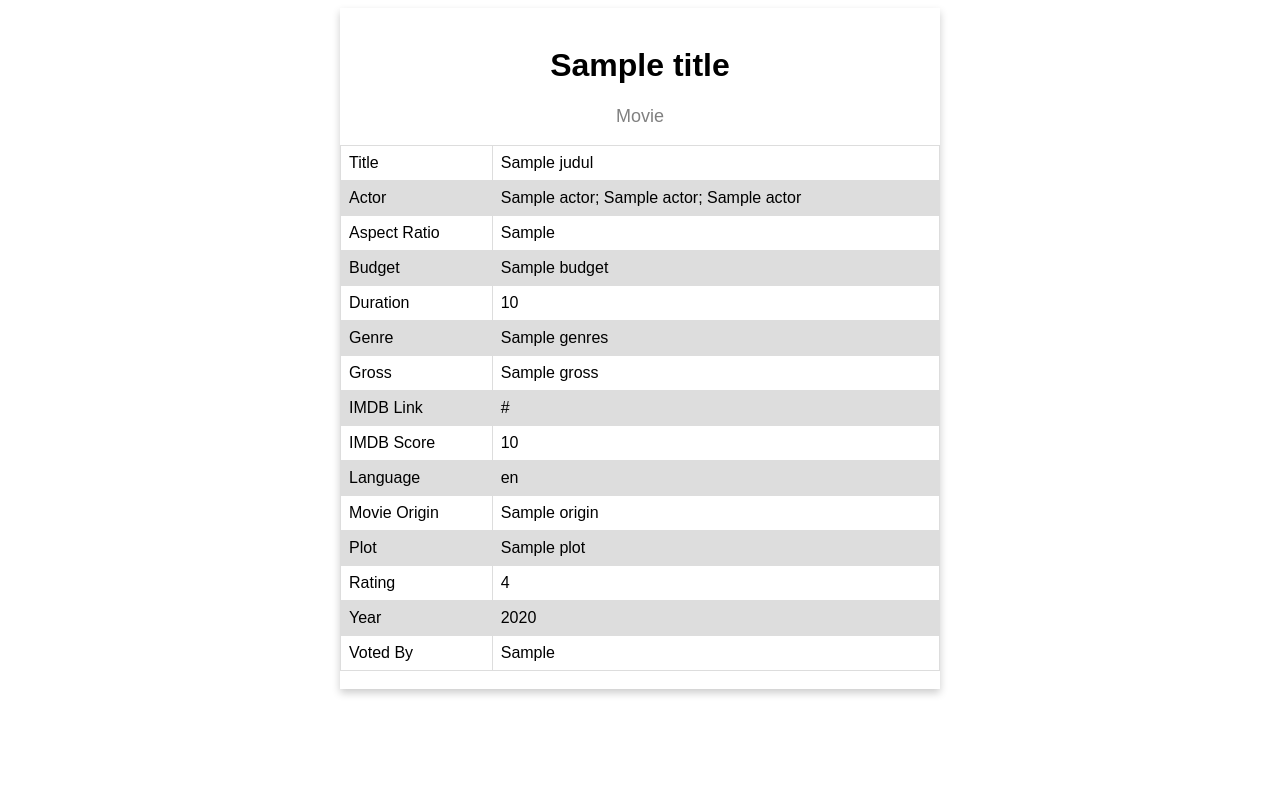
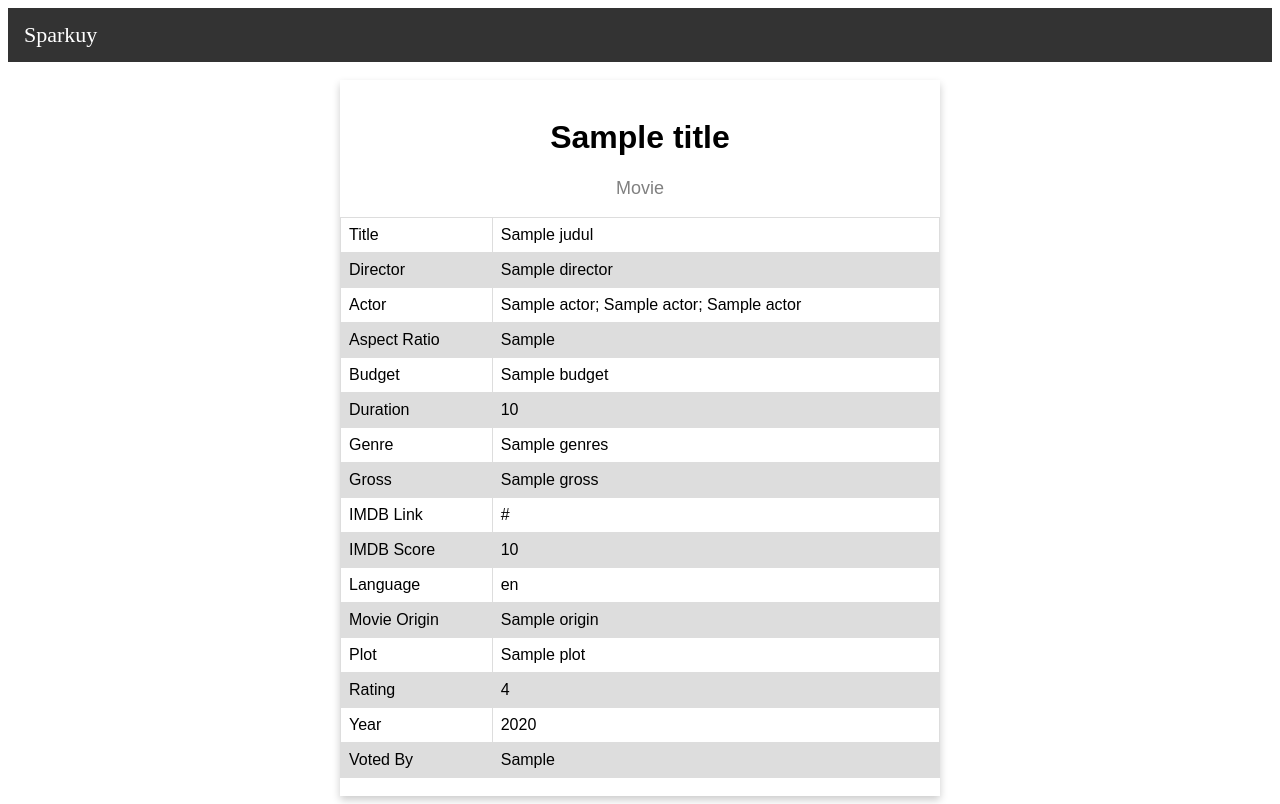
Before and after one commit to farizkiyazid/Sparkuy, a Flask app: template app/templates/details.html in a window 1280 px wide. Before the commit the page ends 696 px from the top, so only its background shows below. Run offline with Flask 2, Linux system fonts and the light colour scheme; the template is opened without the code that fills it: most values are stand-ins (such as "Sample title", 1, 10 or a date in 2020).

Commit message:
ada header

```diff
--- a/app/controller.py
+++ b/app/controller.py
@@ -24,6 +24,30 @@ style = '''
         tr:nth-child(even) {
         background-color: #dddddd;
         }
+
+        ul {
+            list-style-type: none;
+            margin: 0;
+            padding: 0;
+            overflow: hidden;
+            background-color: #333;
+        }
+
+        li {
+            float: left;
+        }
+
+        li a {
+            display: block;
+            color: white;
+            text-align: center;
+            padding: 14px 16px;
+            text-decoration: none;
+        }
+
+        li a:hover {
+            background-color: #111;
+        }
         </style>
         '''
 
@@ -39,6 +63,8 @@ def searchLocal(searchKey):
         </tr>
     '''
     for s,p,o in g:
+        # if re.search(str(s), out, re.IGNORECASE):
+        #     continue
         if re.search(searchKey, str(o), re.IGNORECASE):
             counter+=1
             title = g.value(s, rdflib.term.URIRef(u'http://localhost:3333/hasTitle'), None)
@@ -47,6 +73,7 @@ def searchLocal(searchKey):
             for actor in g.objects(s,rdflib.term.URIRef(u'http://localhost:3333/hasActor')):
                 actors[i] = actor
                 i+=1
+
             out += '''
             <tr>
                 <td>'''+s+'''</td>
@@ -68,6 +95,7 @@ def searchLocal(searchKey):
 
 def getAttrById(s):
     title = g.value(rdflib.term.URIRef(s), rdflib.term.URIRef(u'http://localhost:3333/hasTitle'), None)
+    director = g.value(rdflib.term.URIRef(s), rdflib.term.URIRef(u'http://localhost:3333/directedBy'), None)
     actors = [None] * 3
     i = 0
     for actor in g.objects(rdflib.term.URIRef(s),rdflib.term.URIRef(u'http://localhost:3333/hasActor')):
@@ -86,4 +114,4 @@ def getAttrById(s):
     rating = g.value(rdflib.term.URIRef(s), rdflib.term.URIRef(u'http://localhost:3333/hasRating'), None)
     year = g.value(rdflib.term.URIRef(s), rdflib.term.URIRef(u'http://localhost:3333/madeInYear'), None)
     votedBy = g.value(rdflib.term.URIRef(s), rdflib.term.URIRef(u'http://localhost:3333/votedBy'), None)
-    return render_template('details.html', title='Details', judul=title, actor=actors, aspectRatio=aspectRatio, budget=budget, duration=duration, genres=genres, gross=gross, imdbLink=imdbLink, imdbScore=imdbScore, lang=lang, origin=origin, plot=plot, rating=rating, year=year, votedBy=votedBy)
+    return render_template('details.html', title='Details', director=director, judul=title, actor=actors, aspectRatio=aspectRatio, budget=budget, duration=duration, genres=genres, gross=gross, imdbLink=imdbLink, imdbScore=imdbScore, lang=lang, origin=origin, plot=plot, rating=rating, year=year, votedBy=votedBy)
--- a/app/routes.py
+++ b/app/routes.py
@@ -17,6 +17,10 @@ def handle_data():
         '''+controller.style+'''
     </head>
     <body>
+        <ul>
+            <li><a class="active" href="/">Sparkuy</a></li>
+        </ul>
+        <br>
         ''' + controller.searchLocal(searchKey) + '''
     </body>
 </html>'''
--- a/app/templates/details.html
+++ b/app/templates/details.html
@@ -57,11 +57,38 @@
         tr:nth-child(even) {
             background-color: #dddddd;
         }
+
+        ul {
+            list-style-type: none;
+            margin: 0;
+            padding: 0;
+            overflow: hidden;
+            background-color: #333;
+        }
+
+        li {
+            float: left;
+        }
+
+        li a {
+            display: block;
+            color: white;
+            text-align: center;
+            padding: 14px 16px;
+            text-decoration: none;
+        }
+
+        li a:hover {
+            background-color: #111;
+        }
     </style>
 </head>
 
 <body>
-
+    <ul>
+        <li><a class="active" href="/">Sparkuy</a></li>
+    </ul>
+    <br>
     <div class="card">
         <br>
         <h1>{{title}}</h1>
@@ -70,6 +97,10 @@
             <tr>
                 <td>Title</td>
                 <td>{{judul}}</td>
+            </tr>
+            <tr>
+                <td>Director</td>
+                <td>{{director}}</td>
             </tr>
             <tr>
                 <td>Actor</td>
```
Also changed, not shown: app/templates/index.html (+28 -1 lines).
